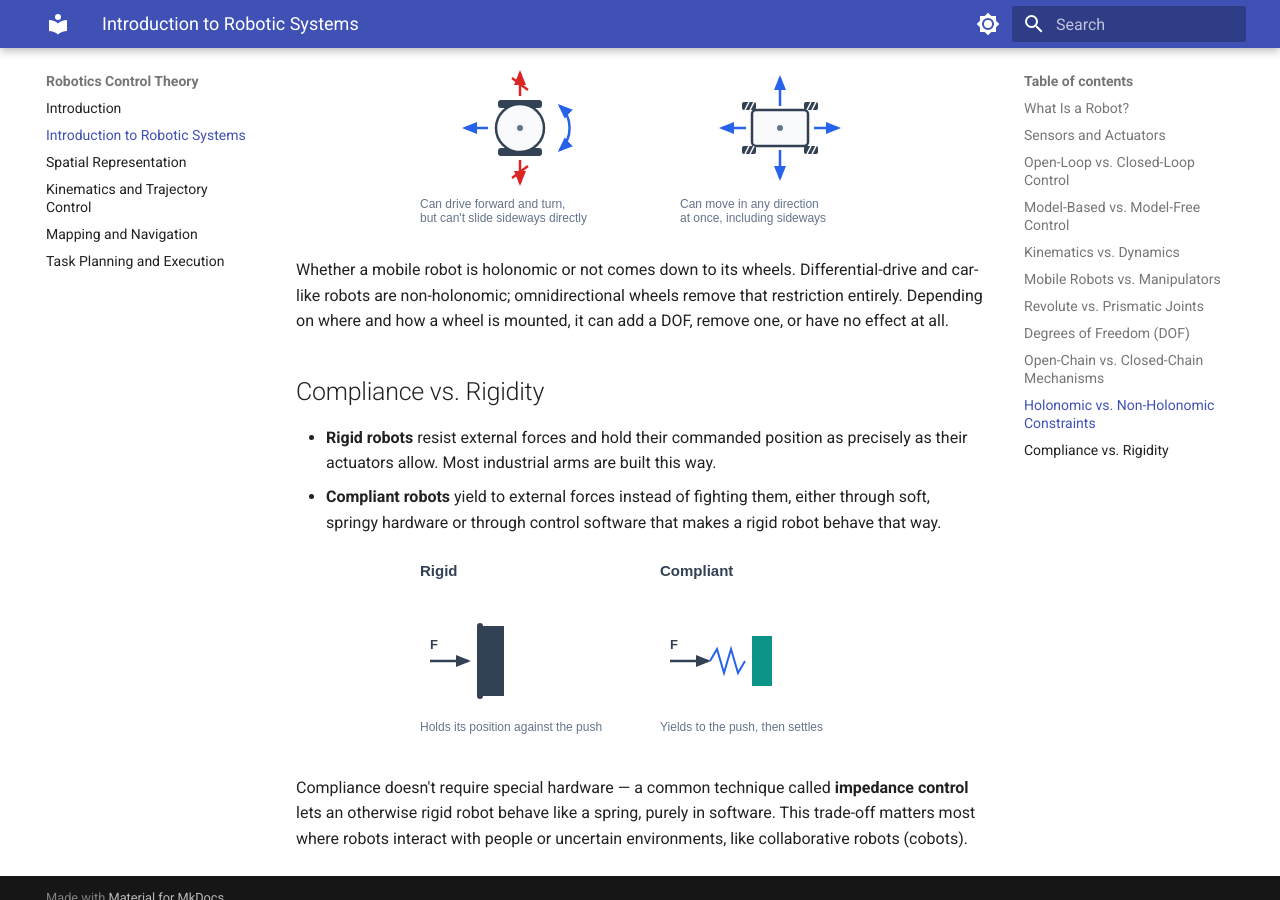
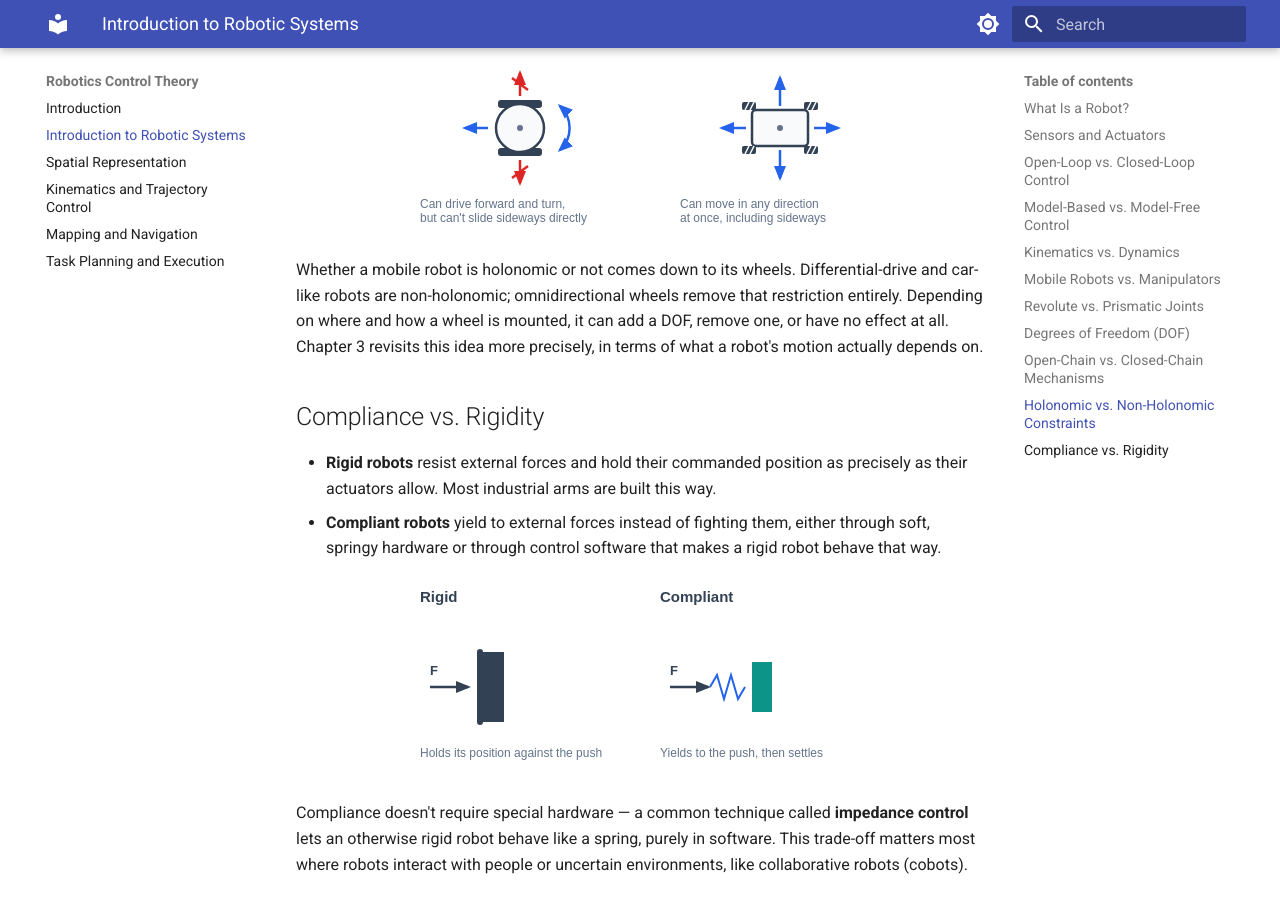
Before and after one commit to Kooroshoo/intro-to-robotics, an MkDocs documentation site: the page built from docs/01-introduction-to-robotic-systems.md, in a window 1280 px wide and 900 px high, scrolled down 5251 px. Built offline with MkDocs 1.6.1 and Material for MkDocs 9.7.7, drawn with Linux system fonts in a browser that asks for light colours.

Commit message:
Update 01-introduction-to-robotic-systems.md

```diff
--- a/docs/01-introduction-to-robotic-systems.md
+++ b/docs/01-introduction-to-robotic-systems.md
@@ -119,7 +119,7 @@ In an open chain, DOF is simply the sum of each joint's freedom. In a closed cha
 ![A non-holonomic robot can't move sideways directly; a holonomic robot can move any direction at once](assets/images/wheel_configurations.svg)
 </p>
 
-Whether a mobile robot is holonomic or not comes down to its wheels. Differential-drive and car-like robots are non-holonomic; omnidirectional wheels remove that restriction entirely. Depending on where and how a wheel is mounted, it can add a DOF, remove one, or have no effect at all.
+Whether a mobile robot is holonomic or not comes down to its wheels. Differential-drive and car-like robots are non-holonomic; omnidirectional wheels remove that restriction entirely. Depending on where and how a wheel is mounted, it can add a DOF, remove one, or have no effect at all. Chapter 3 revisits this idea more precisely, in terms of what a robot's motion actually depends on.
 
 ## Compliance vs. Rigidity
 
```
